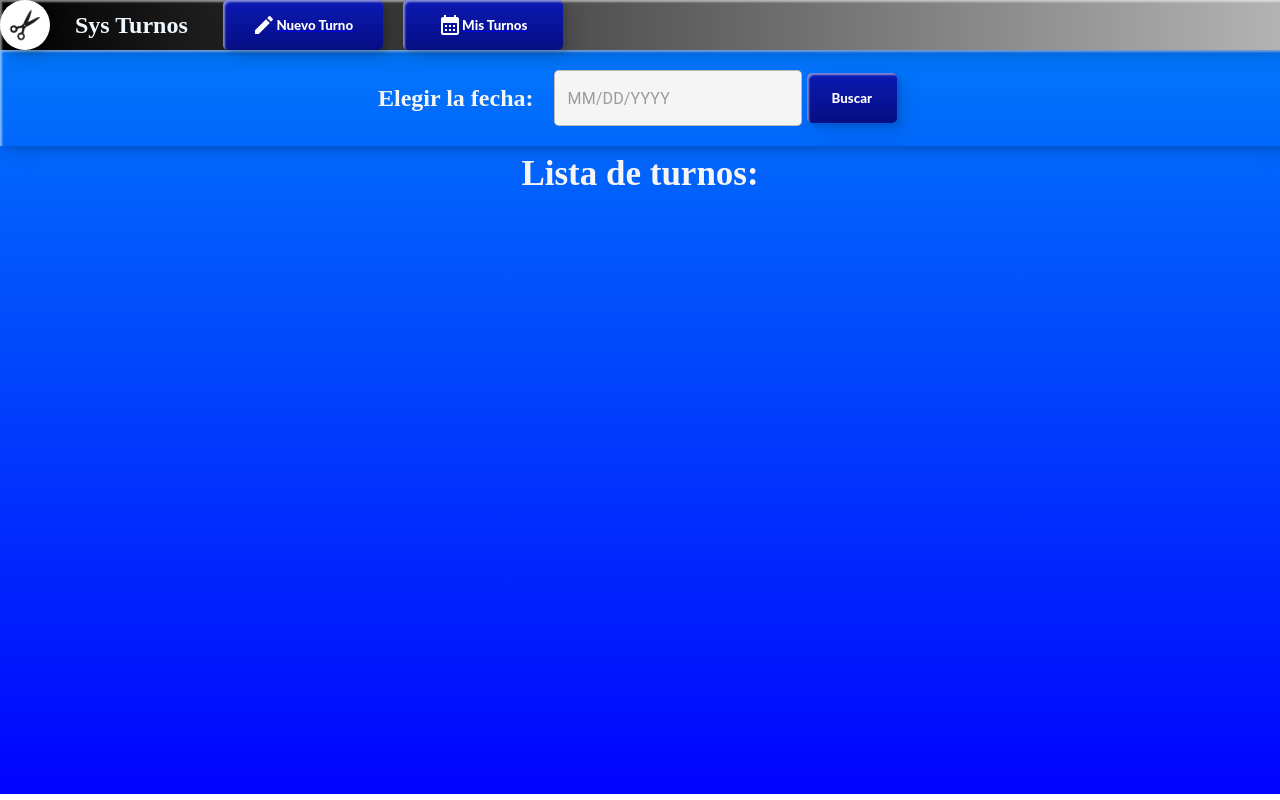
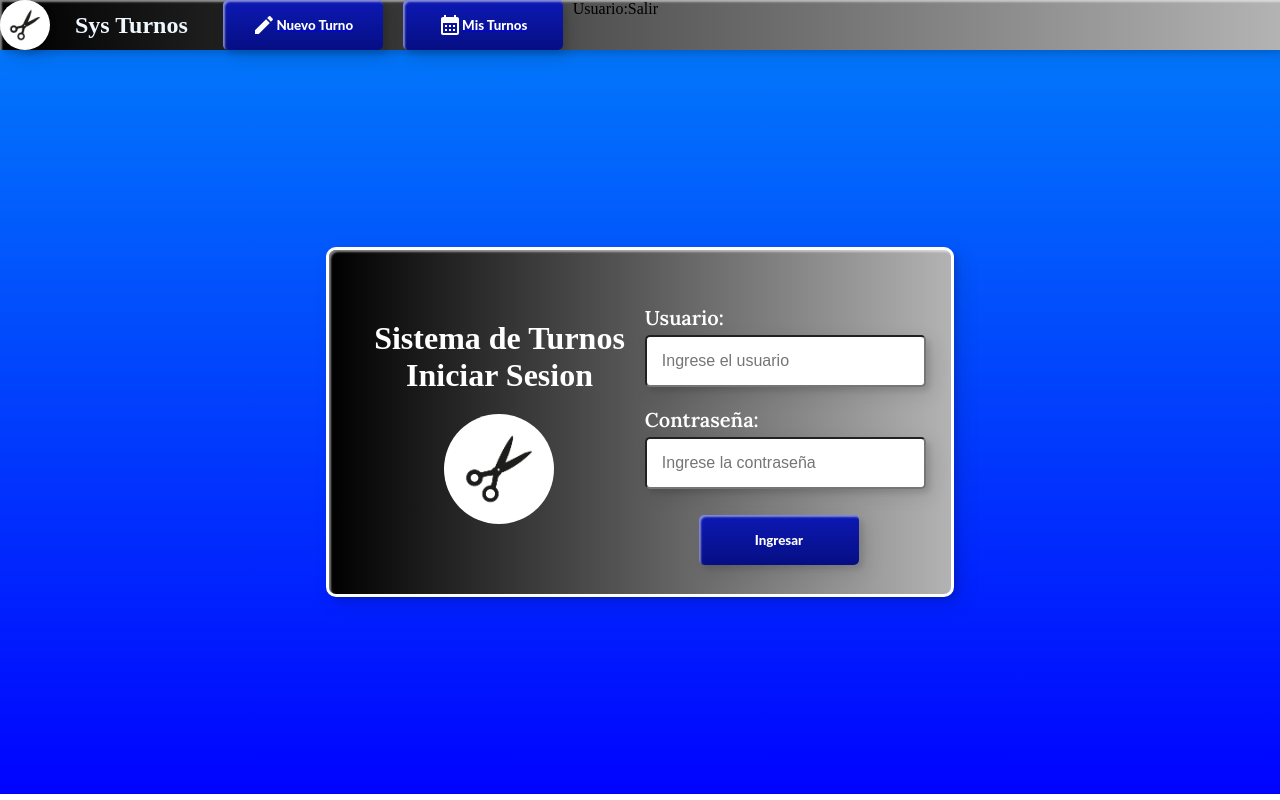
Before and after one commit to marianos1988/sys-turnos, a React (Vite) app: page / in a window 1280 px wide. Built offline with nearby package versions, Linux system fonts and the light colour scheme.

Commit message:
Agregar Pantalla Login

```diff
--- a/src/App.tsx
+++ b/src/App.tsx
@@ -4,6 +4,7 @@ import { MisTurnos } from "./routes/MisTurnos"
 import { NuevoTurno } from "./routes/NuevoTurno"
 import { Navigate, Route, Routes } from 'react-router-dom'
 import { EditarTurno } from './routes/EditarTurno'
+import { Login } from "./routes/Login"
 
 
 export const App = () => {
@@ -11,7 +12,8 @@ export const App = () => {
     <>
           <Navbar></Navbar>
           <Routes>
-            <Route path="/" element= { <MisTurnos></MisTurnos> }></Route>
+            <Route path='/' element={ <Login></Login>}></Route>
+            <Route path="/home" element= { <MisTurnos></MisTurnos> }></Route>
             <Route path='/NuevoTurno' element= { <NuevoTurno></NuevoTurno> }></Route>
             <Route path="/*" element= { <Navigate to="/" /> }></Route>
             <Route path='/EditarTurno' element= { <EditarTurno></EditarTurno> }></Route>
--- a/src/components/CartelAdvertencia.tsx
+++ b/src/components/CartelAdvertencia.tsx
@@ -1,8 +1,7 @@
-// import React, { useContext } from 'react'
+
 import React from "react"
 import "../styles/CartelAdvertencia.css"
 import { BotonNav } from "./BotonNav"
-// import { CartelAdvertenciaContext } from '../context/CartelAdvertenciaContext'
 import { useSelector, useDispatch } from "react-redux"
 import { cerrarCartelAdvertencia } from "../reducer/CartelesSlice"
 import { ICarteles } from "../types/interface"
@@ -12,7 +11,6 @@ import { ICarteles } from "../types/interface"
 export const CartelAdvertencia = () => {
   const dispatch = useDispatch();
   const { cartelAdvertencia } = useSelector((state:ICarteles) => state.carteles);
-  // const { mostrarCartelAdvertencia, handleMostrarCartelAdvertencia } = useContext( CartelAdvertenciaContext )
   return (
     <>
       {
--- a/src/components/Navbar.tsx
+++ b/src/components/Navbar.tsx
@@ -21,13 +21,17 @@ export const Navbar = () => {
           </NavLink>
         </div>
         <div className='position-button-nav'>
-          <NavLink to="/">
+          <NavLink to="/home">
             <BotonNav handleOnClick={undefined}>
               <CalendarMonthIcon className='icon-nav' />
               <p>Mis Turnos</p>
             </BotonNav>
           </NavLink>
         </div>
+        <div className='container-user-login'>
+          <p>Usuario: </p>
+          <div>Salir</div>
+        </div>
       </nav>
     </>
   )
--- a/src/routes/EditarTurno.tsx
+++ b/src/routes/EditarTurno.tsx
@@ -1,4 +1,4 @@
-// import { useContext } from 'react'
+
 import React from 'react'
 import "../styles/EditarTurno.css"
 import { Checkbox } from '@mui/material'
--- a/src/routes/Login.tsx
+++ b/src/routes/Login.tsx
@@ -1,9 +1,36 @@
 import React from 'react'
+import "../styles/Login.css"
+import { BotonNav } from '../components/BotonNav'
 
 type Props = {}
 
-const Login = (props: Props) => {
+export const Login = (props: Props) => {
   return (
-    <div>Login</div>
+    <>
+      <div className='container-login'>
+        <div className='cartel-login'>
+        <div className='container-titulo'>
+          <div className='titulo'>
+            <h1>Sistema de Turnos</h1>
+            <h1>Iniciar Sesion</h1>
+          </div>
+          <img src="../src/img/logo.jpg" alt="Logo" />
+        </div>
+        <form className='form-login'>
+          <div className='block-input-login'>
+            <span>Usuario:</span>
+            <input type="text" placeholder='Ingrese el usuario'/>
+          </div>
+          <div className='block-input-login'>
+            <span>Contraseña:</span>
+            <input type="password" placeholder='Ingrese la contraseña'/>
+          </div>
+          <div className='container-boton-login'>
+            <BotonNav children={"Ingresar"} handleOnClick={undefined} />
+          </div>
+        </form>
+        </div>
+      </div>
+    </>
   )
 }
--- /dev/null
+++ b/src/styles/Login.css
@@ -0,0 +1,90 @@
+.container-login {
+
+  display: flex;
+  justify-content: center;
+  align-items: center;
+  min-width: 540px;
+  padding-top: 50px;
+  min-height: 93vh;
+  background: linear-gradient(0deg, rgba(0,3,255,1) 0%, rgba(2,126,251,1) 100%);
+  border: none;
+  animation: aparecer .5s ease-in;
+  color: white;
+}
+
+.cartel-login {
+  display: flex;
+  flex-direction: row;
+  border: 3px solid white;
+  border-radius: 10px;
+  padding: 45px;
+  background: linear-gradient(90deg, rgba(0,0,0,1) 0%, rgba(0,0,0,1) 0%, rgba(0,0,0,1) 0%, rgba(179,179,179,1) 100%);
+  box-shadow:inset 2px 2px 2px 0px rgba(255,255,255,.5),
+  7px 7px 20px 0px rgba(0,0,0,.1),
+  4px 4px 5px 0px rgba(0,0,0,.1);
+}
+
+.container-titulo {
+  display: flex;
+  flex-direction: column;
+  align-items: center;
+  justify-content: center;
+}
+
+.container-titulo img {
+  margin-top: 20px;
+  width: 110px;
+  height: 110px;
+  object-fit: contain;
+  border-radius: 50%;
+}
+
+.titulo {
+
+  display: flex;
+  flex-direction: column;
+  justify-content: center;
+  align-items: center;
+}
+
+.form-login {
+  display: flex;
+  flex-direction: column;
+
+}
+
+.block-input-login {
+  display: flex;
+  flex-direction: column;
+  width: 100%;
+  padding: 10px 20px;
+  font-family: 'Lora', serif, 'Anton', sans-serif;
+
+
+
+}
+
+.block-input-login input {
+  border-radius: 5px;
+  padding: 15px 15px;
+  font-size: 16px;
+  box-shadow:inset 2px 2px 2px 0px rgba(255,255,255,.5),
+  7px 7px 20px 0px rgba(0,0,0,.1),
+  4px 4px 5px 0px rgba(0,0,0,.1);
+}
+
+.block-input-login span {
+  font-size: 20px;
+  padding-bottom: 5px;
+}
+
+.container-boton-login {
+  transform: translate(74px,16px);
+}
+
+@media (max-width: 618px) {
+  .cartel-login {
+    margin-top: 60px;
+    flex-direction: column;
+  }
+}
--- a/src/styles/Navbar.css
+++ b/src/styles/Navbar.css
@@ -41,3 +41,12 @@
 .btn-navbar {
     height: 200px;
 }
+
+.container-user-login {
+display: flex;
+flex-direction: row;
+justify-content: right;
+right: 5%;
+}
+
+.container-user-login
--- a/src/styles/NuevoTurno.css
+++ b/src/styles/NuevoTurno.css
@@ -2,7 +2,6 @@
     min-width: 540px;
     padding-top: 50px;
     min-height: 93vh;
-    background: rgb(0,3,255);
     background: linear-gradient(0deg, rgba(0,3,255,1) 0%, rgba(2,126,251,1) 100%);
     border: none;
     animation: aparecer .5s ease-in
```
